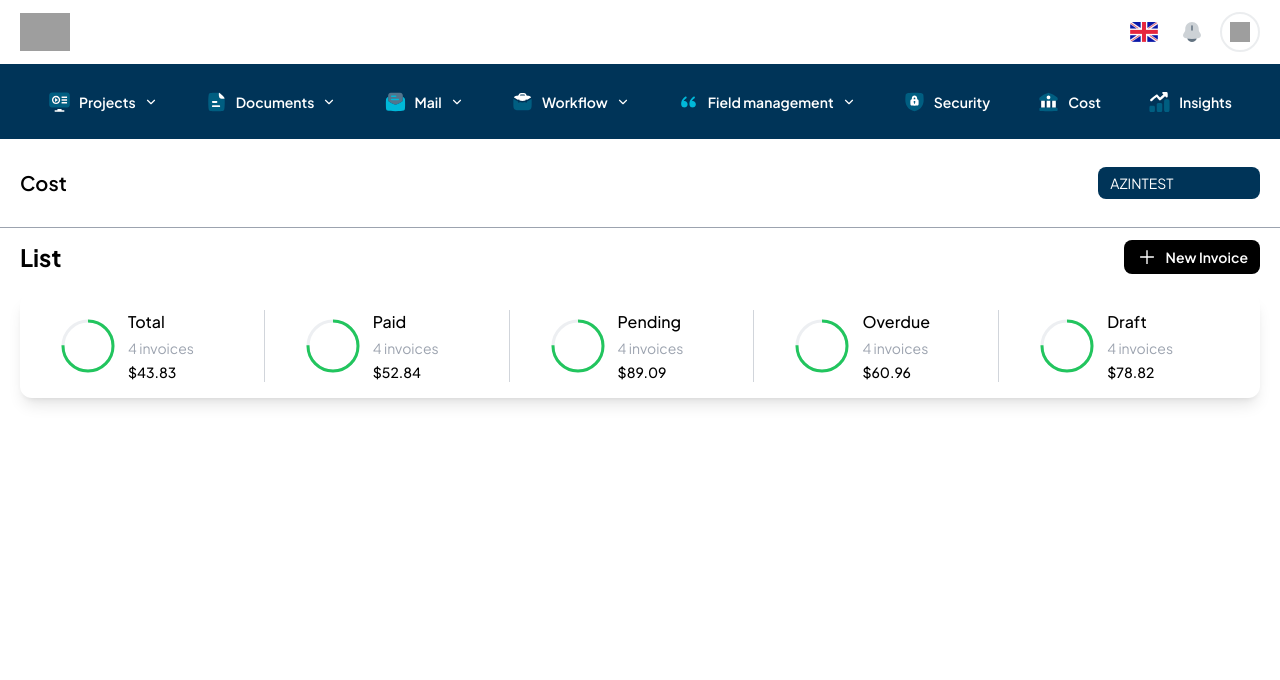
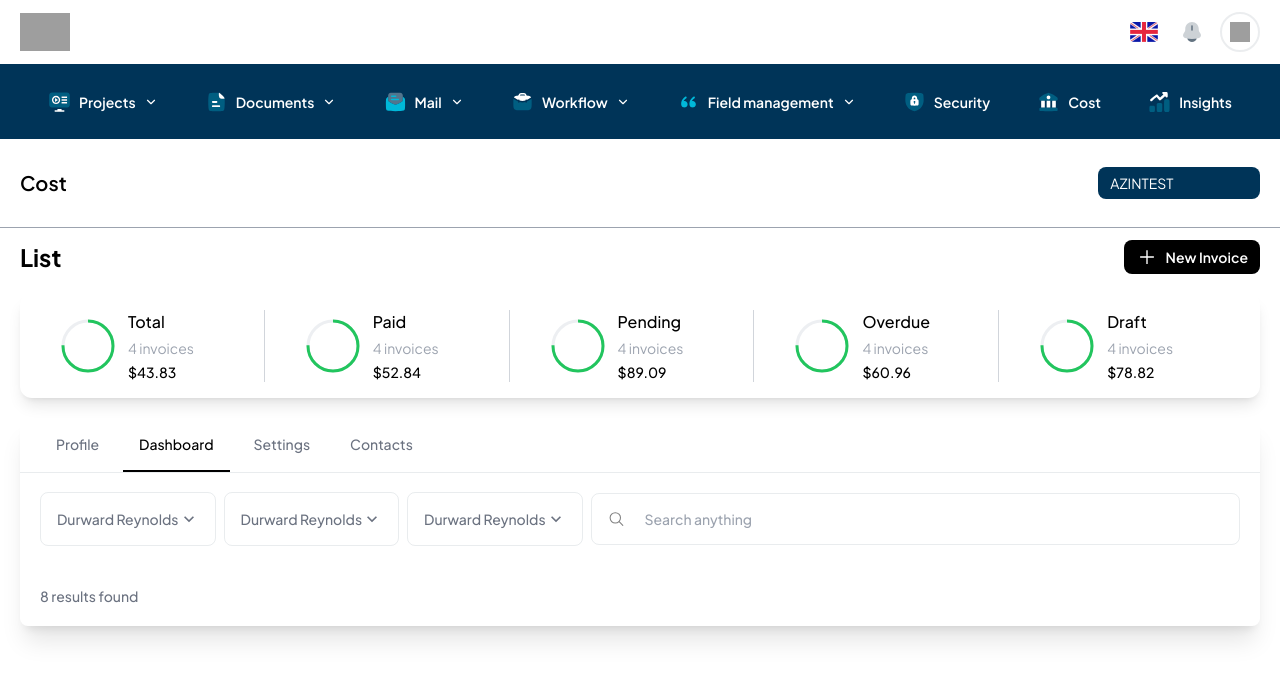
Before and after one commit to BCPAZ/crm-app, a React (Vite) app: page /cost in a window 1280 px wide. Shown: the top 680 px of the page. Built offline with nearby package versions, Linux system fonts and the light colour scheme; grey boxes are pictures that could not be loaded.

Commit message:
feat : Invoice table's search filters added

```diff
--- a/src/components/App/Cost/InvoiceTable.jsx
+++ b/src/components/App/Cost/InvoiceTable.jsx
@@ -0,0 +1,41 @@
+import Searchbar from "@/components/common/Searchbar"
+import Select from "@/components/common/Select"
+
+const InvoiceTable = () => {
+  return (
+    <div className="w-full rounded-lg shadow-xl">
+
+
+<div className="text-sm font-medium text-gray-500 ">
+    <ul className="flex flex-wrap -mb-px px-5 border-b border-grey/20">
+        <li className="me-2">
+            <a href="#" className="inline-block p-4 border-b-2 border-transparent rounded-t-lg hover:text-gray-600 hover:border-gray-300 dark:hover:text-gray-300">Profile</a>
+        </li>
+        <li className="me-2">
+            <a href="#" className="inline-block p-4 text-black border-b-2 border-black rounded-t-lg active" aria-current="page">Dashboard</a>
+        </li>
+        <li className="me-2">
+            <a href="#" className="inline-block p-4 border-b-2 border-transparent rounded-t-lg hover:text-gray-600 hover:border-gray-300 dark:hover:text-gray-300">Settings</a>
+        </li>
+        <li className="me-2">
+            <a href="#" className="inline-block p-4 border-b-2 border-transparent rounded-t-lg hover:text-gray-600 hover:border-gray-300 dark:hover:text-gray-300">Contacts</a>
+        </li>
+    </ul>
+    <div className="flex items-center gap-2 p-5">
+      <Select column />
+      <Select column />
+      <Select column />
+      <div className="flex-1">
+      <Searchbar simple />
+      </div>
+    </div>
+    <div className="flex flex-col w-full p-5">
+      <h3>8 results found</h3>
+    </div>
+</div>
+
+    </div>
+  )
+}
+
+export default InvoiceTable
--- a/src/components/common/Searchbar.jsx
+++ b/src/components/common/Searchbar.jsx
@@ -1,17 +1,23 @@
 import { IoSearchOutline } from "react-icons/io5";
 import Button from "./Button";
-const Searchbar = () => {
+import PropTypes from "prop-types";
+
+const Searchbar = ({simple}) => {
   return (
-    <div className="flex justify-between items-center gap-4 w-full">
-      <div className="flex items-center p-3 gap-5 rounded-lg border border-grey/20 w-[90%]">
+    <div className="flex justify-between items-center gap-4 w-auto">
+      <div className={`flex items-center p-4 gap-5 rounded-lg border border-grey/20 ${simple ? 'w-full' : 'w-[90%]'}`}>
         <IoSearchOutline size={18} color="gray"/>
         <input className="bg-transparent w-full h-full outline-none border-none" placeholder="Search anything" type="search" autoComplete="false" />
       </div>
-      <div className="flex flex-1">
+      {!simple ? <div className="flex flex-1">
         <Button value="Search" />
-      </div>
+      </div> : null }
     </div>
   )
 }
 
+Searchbar.propTypes = {
+  simple : PropTypes.bool
+}
+
 export default Searchbar
--- a/src/views/App/Cost.jsx
+++ b/src/views/App/Cost.jsx
@@ -1,4 +1,5 @@
 import InvoicePanel from "@/components/App/Cost/InvoicePanel";
+import InvoiceTable from "@/components/App/Cost/InvoiceTable";
 import Selectbox from "@/components/common/Selectbox";
 import { IoAddSharp } from "react-icons/io5";
 
@@ -25,6 +26,9 @@ const Cost = () => {
         <div className="mt-5">
           <InvoicePanel />
         </div>
+        <div className="mt-5">
+          <InvoiceTable />
+        </div>
       </div>
     </section>
   )
```
